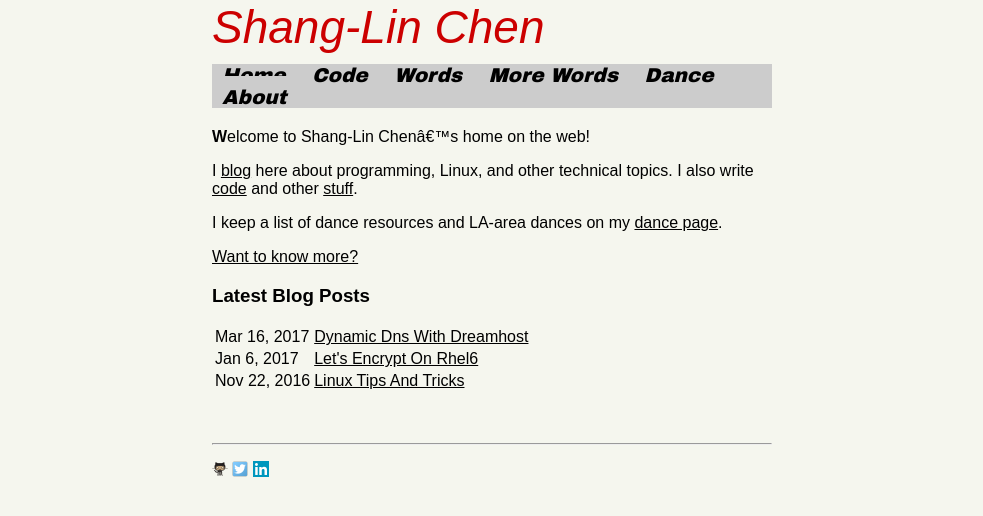
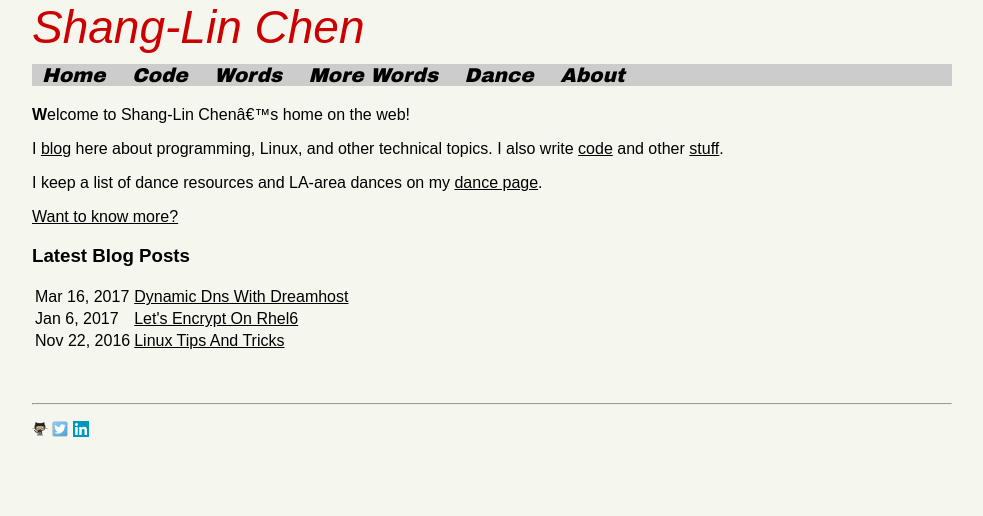
Before and after one commit to shang-lin/shang-lin.github.io, a Jekyll site: the page built from index.md, in a window 1280 px wide. Shown: the top 516 px of the page, without its empty margins (148-1131 px from the left). Built offline with Jekyll 4.4.1, drawn with Linux system fonts in a browser that asks for light colours; some web fonts are replaced.

Commit message:
Removed main div. Added styles for the body. Set max-width and changed margin to "0 auto."

```diff
--- a/_layouts/default.html
+++ b/_layouts/default.html
@@ -10,15 +10,13 @@
 
 <body>
 
-  <div id="main">
-    <div id="logo">{{page.logo}}</div>
-	  {% include nav.html %}
-	  <div class="content">
-	    {{content}}
-    </div>
-    {% include footer.html %}
+  <div id="logo">{{page.logo}}</div>
+	{% include nav.html %}
+	<div class="content">
+	   {{content}}
   </div>
 
+  {% include footer.html %}
   {% include analytics.html %}
 
 </body></html>
--- a/css/main.css
+++ b/css/main.css
@@ -1,10 +1,10 @@
  /* Main stylesheet for http://www.shang-lin.com. */
 
 body {
-		text-align: center;
 		font-family: sans-serif;
 		background-color: #F5F6EE;
-		margin-top: 0;
+    max-width: 920px;
+    margin: 0 auto;
 }
 
 div#logo {
@@ -18,13 +18,14 @@ div#logo {
 
 }
 
+/*
 div#main {
-		margin-left: auto;
-		margin-right: auto;
-		width:35em;
-		text-align: left;
+		#text-align: left;
+    max-width: 920px;
+    margin: 0 auto;
     font-family: sans-serif;
 }
+*/
 
 div.content a:link {
 		color: #000000;
```
